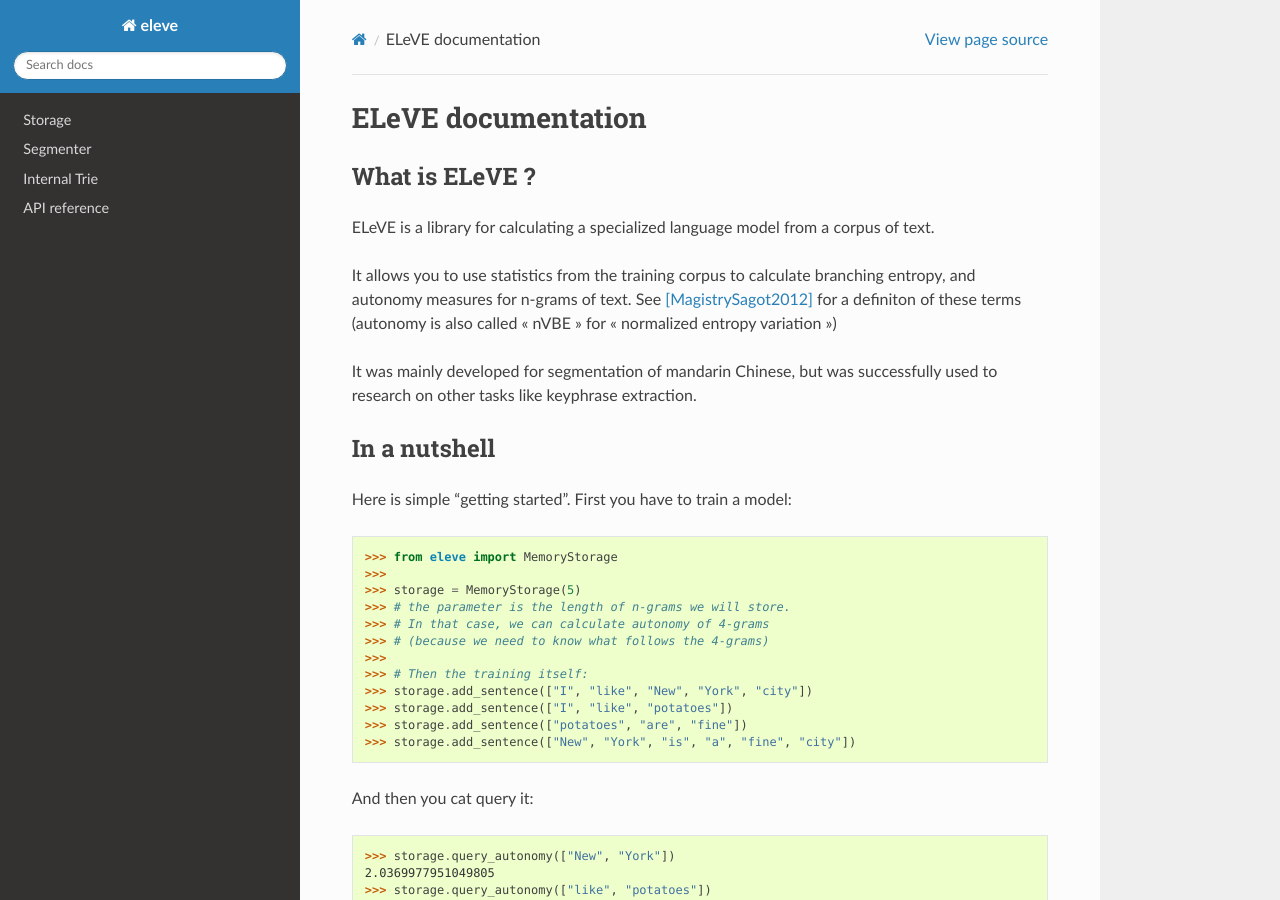
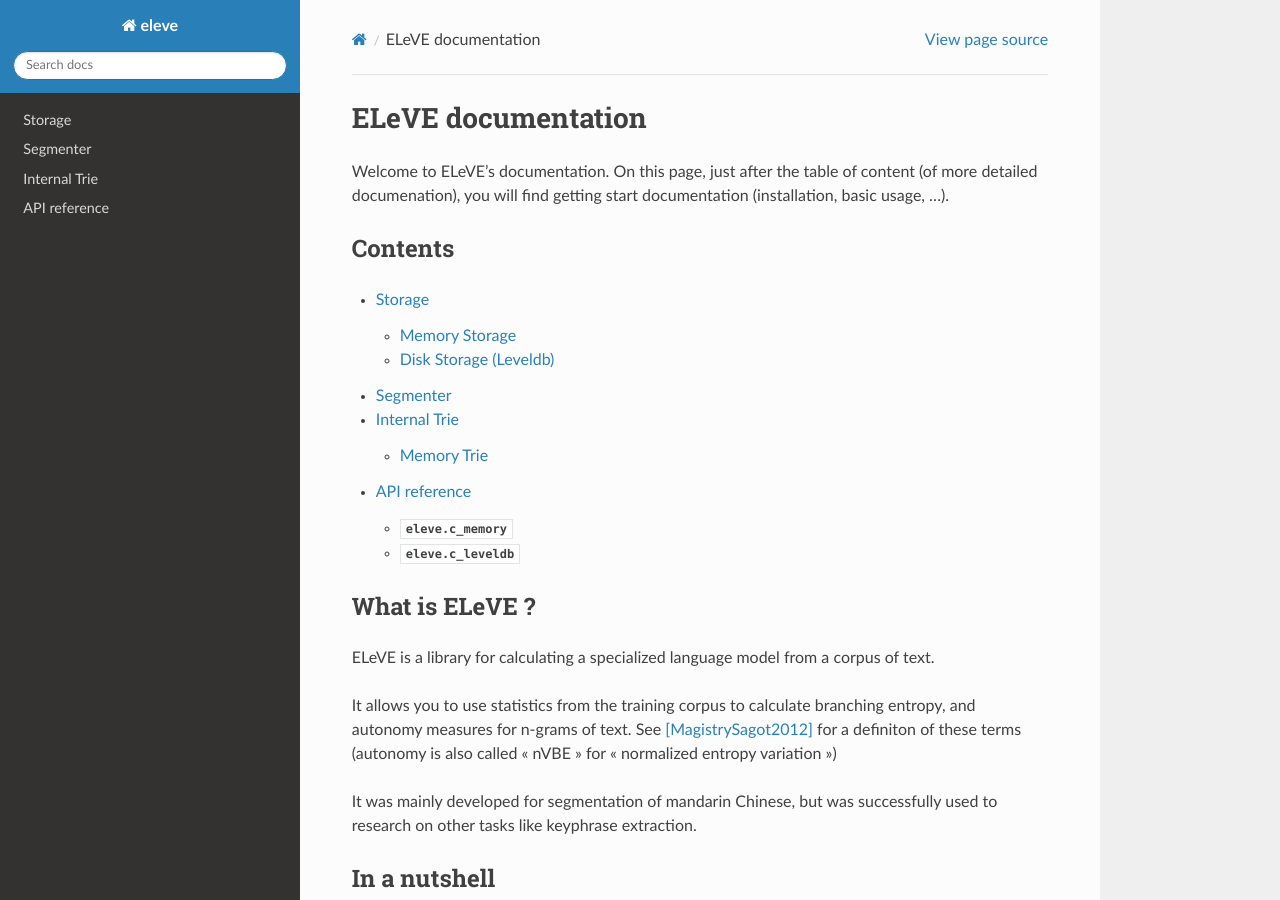
Before and after one commit to kodexlab/eleve, a Sphinx documentation site: the page built from docs/index.rst, in a window 1280 px wide and 900 px high. Built offline with Sphinx 7.4.7 and the Read the Docs theme 2.0.0, drawn with Linux system fonts in a browser that asks for light colours; formulas are drawn with MathJax 3; some of the changed text lies outside the part shown.

```diff
--- a/docs/index.rst
+++ b/docs/index.rst
@@ -2,8 +2,7 @@
 ELeVE documentation
 ===================
 
-.. include:: ../README.rst
-
+Welcome to ELeVE’s documentation. On this page, just after the table of content (of more detailed documenation), you will find getting start documentation (installation, basic usage, ...).
 
 Contents
 ========
```
Also changed, not shown: other parts of docs/index.rst (+4 -0 lines).
